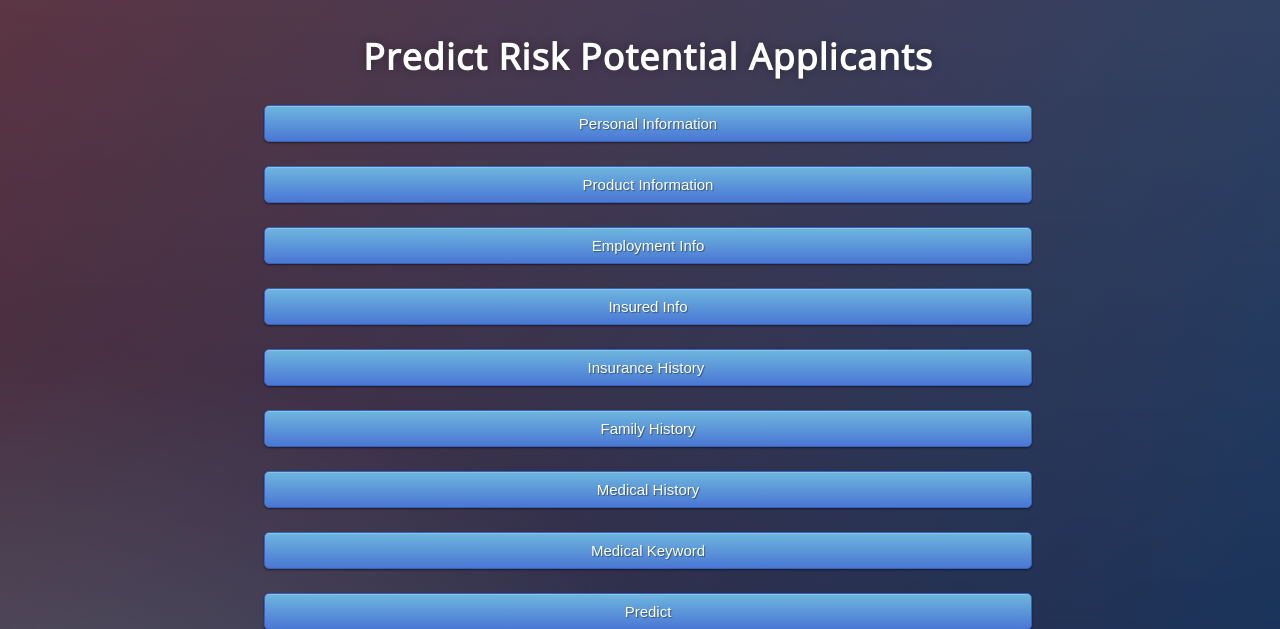
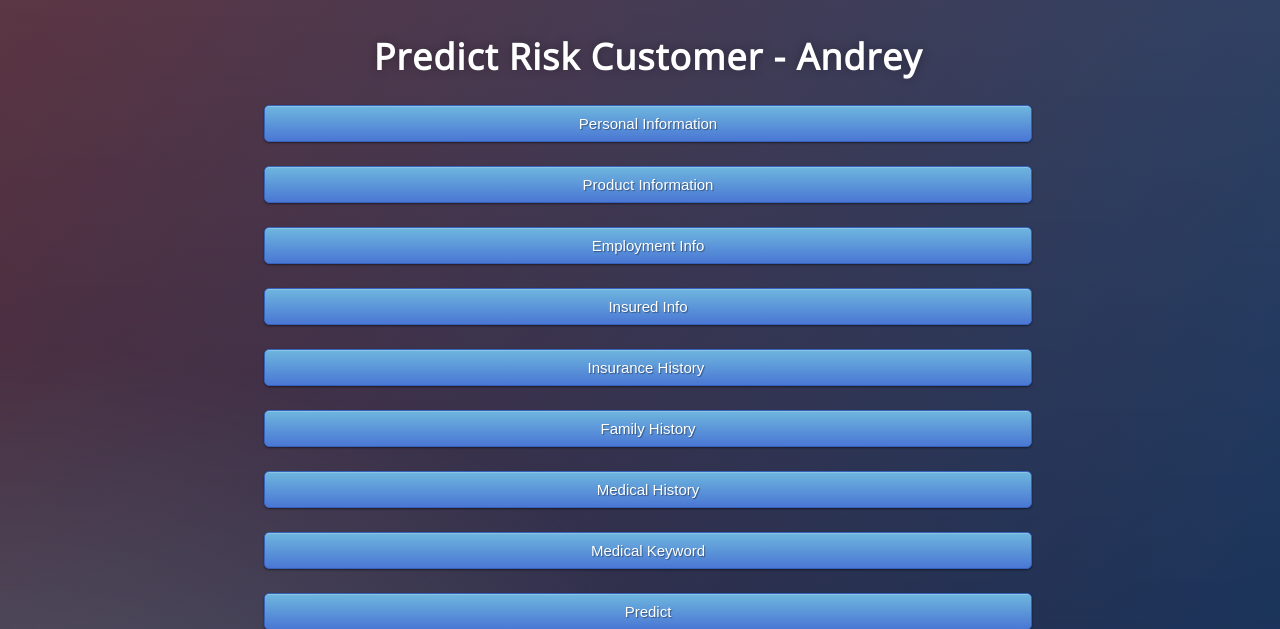
Before and after one commit to afordead/finalbackup, a Flask app: page / in a window 1280 px wide. Shown: the top 629 px of the page. Run offline with Flask 2, Linux system fonts and the light colour scheme; parts of the project's set-up code (start-up, migrations or seed data) failed here and were passed over.

Commit message:
Update home.html

```diff
--- a/app/templates/home.html
+++ b/app/templates/home.html
@@ -14,7 +14,7 @@
 
 <body>
  <div class="login">
-	<h1>Predict Risk Potential Applicants</h1>
+	<h1>Predict Risk Customer - Andrey</h1>
      <!-- Form to enter new data for predictions  -->
     <form action="{{ url_for('predict')}}"method="POST">
       <input onclick="personalinfo()" name="personalinfo_" type="button" class="btn btn-primary btn-block btn-large" value="Personal Information"></input>
```
